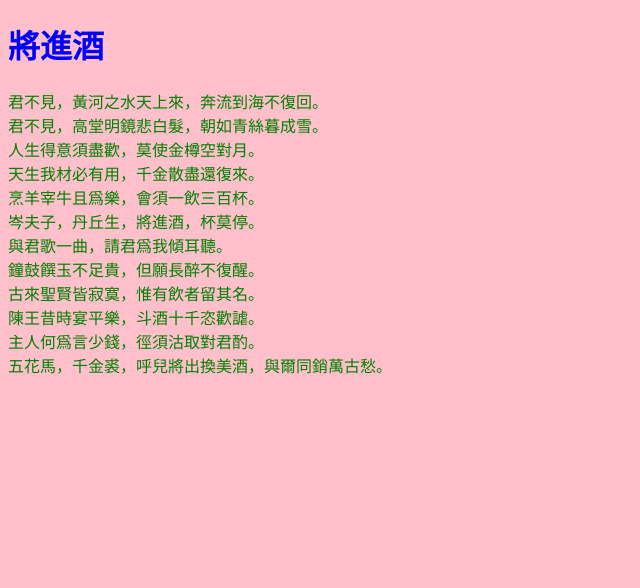
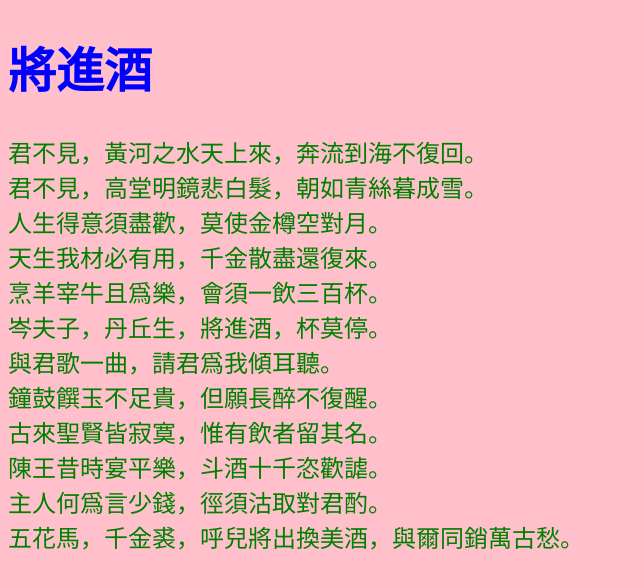
Before and after one commit to s41118104/41118104, a plain HTML site: page poem1.html in a window 1280 px wide. Shown: the whole page, without its empty margins (0-640 px from the left). Drawn offline with Linux system fonts and the light colour scheme.

Commit message:
Update poem1.html

```diff
--- a/poem1.html
+++ b/poem1.html
@@ -9,11 +9,11 @@
       }
       h1{
         color: blue;
-        font-size: 48;
+        font-size: 48px;
       }
       p{
         color: green;
-        font-size: 24;
+        font-size: 24px;
       }
     </style>
   </head>
```
